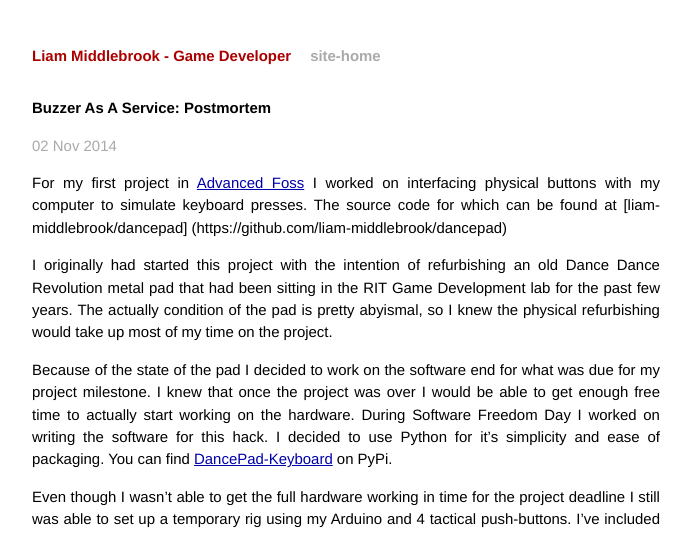
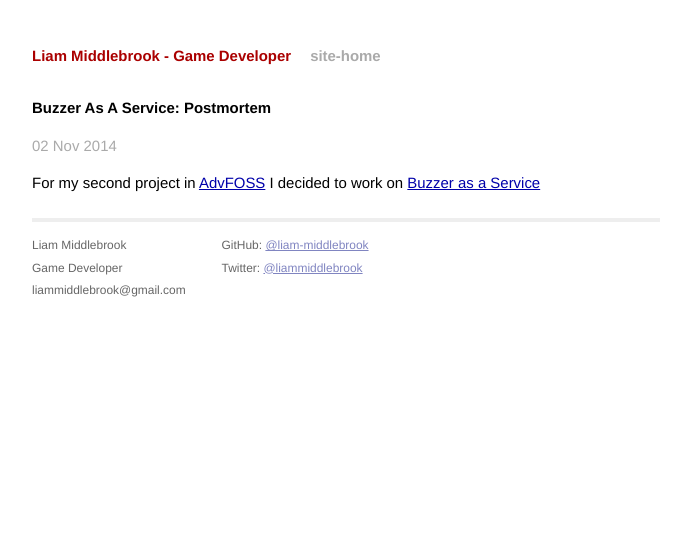
Before and after one commit to liam-middlebrook/blog, a Jekyll site: the page built from _posts/2014-11-02-buzzer-postmortem.markdown, in a window 1280 px wide. Shown: the top 534 px of the page, without its empty margins (294-985 px from the left). Built offline with Jekyll 4.4.1, drawn with Linux system fonts in a browser that asks for light colours; Markdown is read by kramdown in place of the engine named in the settings; some of the changed text lies outside the part shown.

Commit message:
Updated buzzer postmortem

```diff
--- a/_posts/2014-11-02-buzzer-postmortem.markdown
+++ b/_posts/2014-11-02-buzzer-postmortem.markdown
@@ -3,29 +3,5 @@ layout: post
 title: "Buzzer As A Service: Postmortem"
 tags: [ADVFOSS, Community]
 ---
-For my first project in [Advanced Foss](http://advfoss-ritigm.rhcloud.com) I
-worked on interfacing physical buttons with my computer to simulate keyboard
-presses. The source code for which can be found at [liam-middlebrook/dancepad]
-(https://github.com/liam-middlebrook/dancepad)
-
-I originally had started this project with the intention of refurbishing an
-old Dance Dance Revolution metal pad that had been sitting in the RIT Game
-Development lab for the past few years. The actually condition of the pad
-is pretty abyismal, so I knew the physical refurbishing would take up most
-of my time on the project.
-
-Because of the state of the pad I decided to work on the software end for
-what was due for my project milestone. I knew that once the project was over
-I would be able to get enough free time to actually start working on the
-hardware. During Software Freedom Day I worked on writing the software for this
-hack. I decided to use Python for it's simplicity and ease of packaging. You
-can find [DancePad-Keyboard](https://pypi.python.org/pypi/DancePad-Keyboard)
-on PyPi.
-
-Even though I wasn't able to get the full hardware working in time for the
-project deadline I still was able to set up a temporary rig using my Arduino
-and 4 tactical push-buttons. I've included a few images below that show off
-the setup.
-
-![](http://i.imgur.com/Bv49jbxl.jpg)
-![](http://i.imgur.com/dLYAZtrl.jpg)
+For my second project in [AdvFOSS](http://advfoss-ritigm.rhcloud.com) I decided
+to work on [Buzzer as a Service](https://github.com/liam-middlebrook/buzzer-as-a-service)
```
